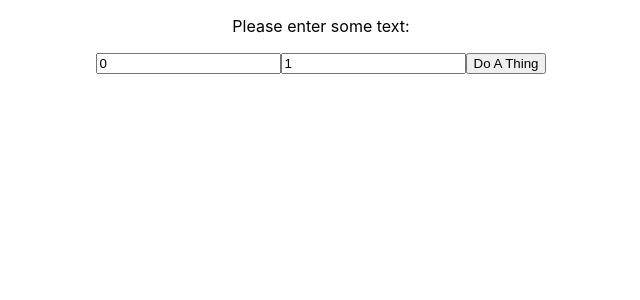
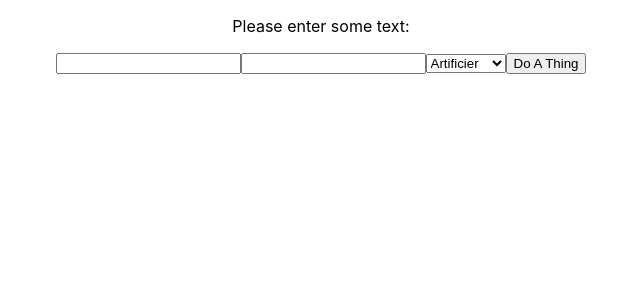
Before and after one commit to kristian-welsh/character-creation-frontend, a React (Create React App) app: page / in a window 1280 px wide. Shown: the top 300 px of the page, without its empty margins (319-959 px from the left). Built offline with nearby package versions, Linux system fonts and the light colour scheme.

Commit message:
add class dropdown box, refactor textbox

```diff
--- a/src/components/CharacterForm.jsx
+++ b/src/components/CharacterForm.jsx
@@ -1,11 +1,14 @@
-import {Component, useState} from 'react'
+import {useState} from 'react'
 import Textbox from './textbox'
+import Dropdown from './dropdown'
 import CharacterFormService from '../services/char-form-services'
 
 const CharacterForm = (props) => {
 
-    const [characterName, setCharacterName] = useState(0);
-    const [characterLevel, setCharacterLevel] = useState(1);
+	const classList = ["Artificier", "Barbarian", "Bard", "Cleric", "Druid", "Fighter", "Paladin", "Monk", "Ranger", "Rogue", "Sorcerer", "Warlock", "Wizard"];
+
+    const [characterName, setCharacterName] = useState();
+    const [characterLevel, setCharacterLevel] = useState();
 
     const handleSubmit = (e) => {
         e.preventDefault()
@@ -26,15 +29,20 @@ const CharacterForm = (props) => {
 		<div className="CharacterForm">
 			<p>Please enter some text:</p>
 			<form onSubmit={handleSubmit} className="form">
-				<Textbox placeholder = {"Character Name"}
+				<Textbox id = {"CharacterName"}
 					updateValue={setCharacterName}
 					validateValue={validateName}
 					currentValue={characterName}
 				/>
-				<Textbox placeholder = {"Character Level"}
+				<Textbox id = {"CharacterLevel"}
 					updateValue={setCharacterLevel}
 					validateValue={validateLevel}
 					currentValue={characterLevel}
+				/>
+				<Dropdown
+					id="CharacterClass"
+					defaultValue="Choose class"
+					choices={classList}
 				/>
 				<input type="submit" value="Do A Thing"></input>
 			</form>
--- /dev/null
+++ b/src/components/dropdown.jsx
@@ -0,0 +1,15 @@
+const Dropdown = (props) => {
+    const renderChoice = (choice) => {
+        return (<option value={choice.toLowerCase()}> {choice} </option>)
+    }
+
+    return (
+        <select id={props.id}>
+            {
+            props.choices.map(renderChoice)
+            }
+        </select>
+    )
+}
+
+export default Dropdown
--- a/src/components/textbox.jsx
+++ b/src/components/textbox.jsx
@@ -1,21 +1,11 @@
-import {Component} from 'react'
-
-export default class Textbox extends Component {
-
-    constructor(props) {
-        super(props);
-
-        this.handleChange = this.handleChange.bind(this);
+const Textbox = (props) => {
+    const handleChange = (e) => {
+        props.validateValue(e.target.value)
+        props.updateValue(e.target.value)
     }
 
-    handleChange(e) {
-        this.props.validateValue(e.target.value)
-        this.props.updateValue(e.target.value)
-    }
-
-    render() {
-        return (
-            <input id="charName" type="text" name="thename" onChange={this.handleChange} value={this.props.currentValue}></input>
-        );
-    }
+    return (
+        <input id={props.id} type="text" name="thename" onChange={handleChange} value={props.currentValue}></input>
+    );
 }
+export default Textbox
```
